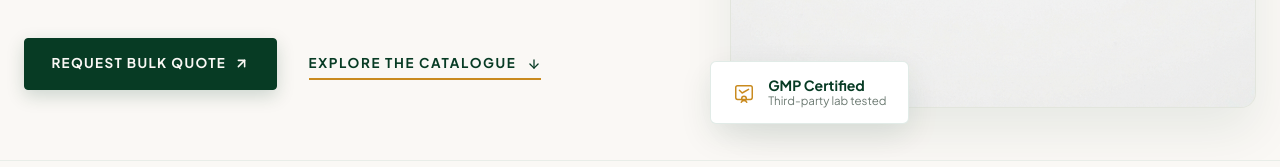
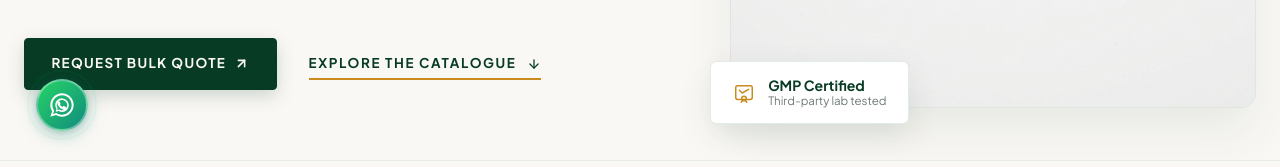
Before and after one commit to yaminaturals/yaminaturalsnewsite, a React (Vite) app: page / in a window 1280 px wide. Shown: the part 633-800 px from the top of the page. Built offline with nearby package versions, Linux system fonts and the light colour scheme; no server answers; a web font is replaced by a local one.

Commit message:
Add floating WhatsApp chat button in bottom-left corner directing to +918780664057 with text Hi

```diff
--- /dev/null
+++ b/src/components/common/WhatsAppButton/WhatsAppButton.css
@@ -0,0 +1,140 @@
+/* ==========================================================================
+   WHATSAPP FLOATING BUTTON - BOTTOM LEFT - YAMI NATURALS
+   ========================================================================== */
+
+.whatsapp-float-btn {
+  position: fixed;
+  bottom: clamp(1.5rem, 3vw, 2.25rem);
+  left: clamp(1.25rem, 3vw, 2.25rem);
+  width: 52px;
+  height: 52px;
+  border-radius: 50%;
+  background: linear-gradient(135deg, #25D366 0%, #128C7E 100%);
+  color: #FFFFFF;
+  display: flex;
+  align-items: center;
+  justify-content: center;
+  z-index: 999;
+  text-decoration: none;
+  box-shadow: 0 4px 18px rgba(18, 140, 126, 0.35),
+              0 2px 6px rgba(0, 0, 0, 0.12);
+  border: 2px solid rgba(255, 255, 255, 0.35);
+  transition: transform 0.28s cubic-bezier(0.16, 1, 0.3, 1),
+              box-shadow 0.28s cubic-bezier(0.16, 1, 0.3, 1),
+              background 0.25s ease;
+  cursor: pointer;
+  outline: none;
+  user-select: none;
+}
+
+.whatsapp-float-btn:hover {
+  transform: translateY(-4px) scale(1.06);
+  background: linear-gradient(135deg, #20BA5A 0%, #075E54 100%);
+  box-shadow: 0 8px 26px rgba(18, 140, 126, 0.5),
+              0 3px 10px rgba(0, 0, 0, 0.18);
+  color: #FFFFFF;
+}
+
+.whatsapp-float-btn:active {
+  transform: translateY(-1px) scale(0.98);
+  box-shadow: 0 4px 12px rgba(18, 140, 126, 0.3);
+}
+
+.whatsapp-float-btn:focus-visible {
+  outline: 2px solid #25D366;
+  outline-offset: 3px;
+}
+
+.whatsapp-float-icon {
+  width: 28px;
+  height: 28px;
+  transition: transform 0.25s ease;
+}
+
+.whatsapp-float-btn:hover .whatsapp-float-icon {
+  transform: scale(1.08);
+}
+
+/* Pulsing ambient ring */
+.whatsapp-float-pulse {
+  position: absolute;
+  top: -3px;
+  left: -3px;
+  right: -3px;
+  bottom: -3px;
+  border-radius: 50%;
+  border: 1.5px solid rgba(37, 211, 102, 0.6);
+  pointer-events: none;
+  animation: whatsappPulse 2.8s infinite ease-out;
+}
+
+@keyframes whatsappPulse {
+  0% {
+    transform: scale(1);
+    opacity: 0.8;
+  }
+  60% {
+    transform: scale(1.35);
+    opacity: 0;
+  }
+  100% {
+    transform: scale(1.35);
+    opacity: 0;
+  }
+}
+
+/* Subtle Desktop Tooltip on Hover */
+.whatsapp-tooltip {
+  position: absolute;
+  left: calc(100% + 12px);
+  background: rgba(7, 59, 36, 0.94);
+  color: #FFFFFF;
+  font-family: var(--font-body, 'Plus Jakarta Sans', sans-serif);
+  font-size: 0.78rem;
+  font-weight: 600;
+  white-space: nowrap;
+  padding: 0.35rem 0.75rem;
+  border-radius: 6px;
+  box-shadow: 0 4px 14px rgba(0, 0, 0, 0.18);
+  pointer-events: none;
+  opacity: 0;
+  transform: translateX(-6px);
+  transition: opacity 0.25s ease, transform 0.25s ease;
+}
+
+.whatsapp-tooltip::before {
+  content: '';
+  position: absolute;
+  top: 50%;
+  right: 100%;
+  transform: translateY(-50%);
+  border-width: 5px;
+  border-style: solid;
+  border-color: transparent rgba(7, 59, 36, 0.94) transparent transparent;
+}
+
+@media (hover: hover) and (pointer: fine) {
+  .whatsapp-float-btn:hover .whatsapp-tooltip {
+    opacity: 1;
+    transform: translateX(0);
+  }
+}
+
+/* Mobile Adjustments */
+@media (max-width: 767px) {
+  .whatsapp-float-btn {
+    width: 46px;
+    height: 46px;
+    bottom: 1.25rem;
+    left: 1.15rem;
+  }
+
+  .whatsapp-float-icon {
+    width: 24px;
+    height: 24px;
+  }
+
+  .whatsapp-tooltip {
+    display: none;
+  }
+}
--- /dev/null
+++ b/src/components/common/WhatsAppButton/WhatsAppButton.tsx
@@ -0,0 +1,39 @@
+import React from 'react';
+import './WhatsAppButton.css';
+
+export interface WhatsAppButtonProps {
+  phoneNumber?: string;
+  defaultMessage?: string;
+}
+
+export const WhatsAppButton: React.FC<WhatsAppButtonProps> = ({
+  phoneNumber = '918780664057',
+  defaultMessage = 'Hi',
+}) => {
+  const encodedMessage = encodeURIComponent(defaultMessage);
+  const whatsappUrl = `https://wa.me/${phoneNumber}?text=${encodedMessage}`;
+
+  return (
+    <a
+      href={whatsappUrl}
+      target="_blank"
+      rel="noopener noreferrer"
+      className="whatsapp-float-btn"
+      aria-label="Chat with Yami Naturals on WhatsApp"
+      title="Chat with us on WhatsApp"
+    >
+      {/* Official WhatsApp Vector Icon */}
+      <svg
+        className="whatsapp-float-icon"
+        viewBox="0 0 24 24"
+        fill="currentColor"
+        aria-hidden="true"
+      >
+        <path d="M12.031 6.172c-3.181 0-5.767 2.586-5.768 5.766-.001 1.298.38 2.27 1.019 3.287l-.711 2.598 2.664-.699c.971.53 1.771.815 2.796.815 3.18 0 5.767-2.587 5.768-5.766.001-3.182-2.585-5.768-5.768-5.768zm0 10.455c-.879 0-1.637-.253-2.368-.687l-.17-.101-1.579.414.421-1.538-.111-.177c-.476-.757-.727-1.554-.726-2.433.001-2.477 2.016-4.492 4.495-4.492 2.478 0 4.493 2.015 4.494 4.492 0 2.478-2.015 4.494-4.495 4.494zm2.628-3.342c-.144-.072-.852-.42-1.025-.492-.172-.072-.298-.108-.423.072-.125.18-.485.492-.594.6-.109.108-.218.12-.362.048-.144-.072-.609-.225-1.16-.716-.429-.382-.718-.854-.803-.999-.084-.144-.009-.222.063-.294.065-.064.144-.168.218-.252.072-.084.096-.144.144-.24.048-.096.024-.18-.012-.252-.036-.072-.423-1.02-.579-1.396-.153-.366-.308-.316-.423-.322-.109-.006-.234-.007-.36-.007-.125 0-.329.048-.501.24-.172.192-.658.643-.658 1.568 0 .925.673 1.819.768 1.951.096.132 1.325 2.023 3.21 2.837.449.194.799.31 1.072.397.45.143.86.123 1.184.075.361-.054 1.11-.454 1.266-.893.156-.44.156-.817.109-.893-.046-.076-.17-.12-.314-.192zM12.012 2.012C6.5 2.012 2.012 6.5 2.012 12.012c0 1.97.574 3.807 1.567 5.358L2 22.023l4.789-1.543a9.96 9.96 0 005.223 1.532c5.512 0 10-4.488 10-10 0-5.512-4.488-10-10-10zm0 18.256c-1.637 0-3.167-.478-4.462-1.3l-.32-.204-2.836.913.929-2.766-.223-.338a8.217 8.217 0 01-1.353-4.561c0-4.557 3.708-8.265 8.265-8.265 4.557 0 8.265 3.708 8.265 8.265 0 4.557-3.708 8.256-8.265 8.256z" />
+      </svg>
+      {/* Gentle floating pulse ring */}
+      <span className="whatsapp-float-pulse" aria-hidden="true" />
+      <span className="whatsapp-tooltip" role="tooltip">Chat with us</span>
+    </a>
+  );
+};
--- /dev/null
+++ b/src/components/common/WhatsAppButton/index.ts
@@ -0,0 +1 @@
+export { WhatsAppButton } from './WhatsAppButton';
--- a/src/components/layout/PublicLayout/PublicLayout.tsx
+++ b/src/components/layout/PublicLayout/PublicLayout.tsx
@@ -4,6 +4,7 @@ import { Header } from '../Header/Header';
 import { Footer } from '../Footer/Footer';
 import { MobileNav } from '../MobileNav/MobileNav';
 import { BackToTop } from '../../common/BackToTop';
+import { WhatsAppButton } from '../../common/WhatsAppButton';
 
 export const PublicLayout: React.FC = () => {
   const [mobileNavOpen, setMobileNavOpen] = useState(false);
@@ -29,6 +30,8 @@ export const PublicLayout: React.FC = () => {
         <Outlet />
       </main>
       <Footer />
+      {/* Floating WhatsApp chat button on bottom left */}
+      <WhatsAppButton phoneNumber="918780664057" defaultMessage="Hi" />
       {/* Floating Back To Top button in bottom right corner */}
       <BackToTop />
     </div>
```
